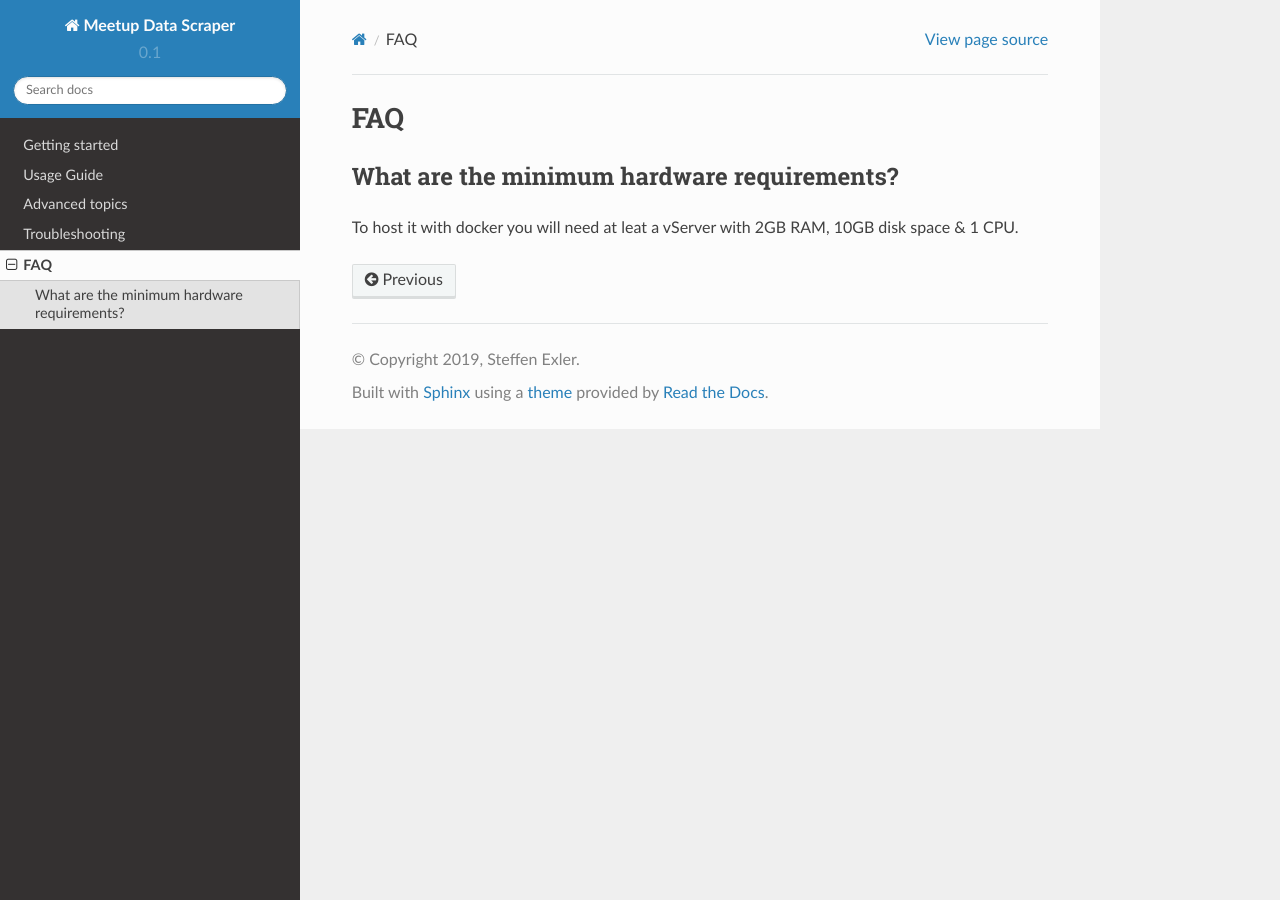
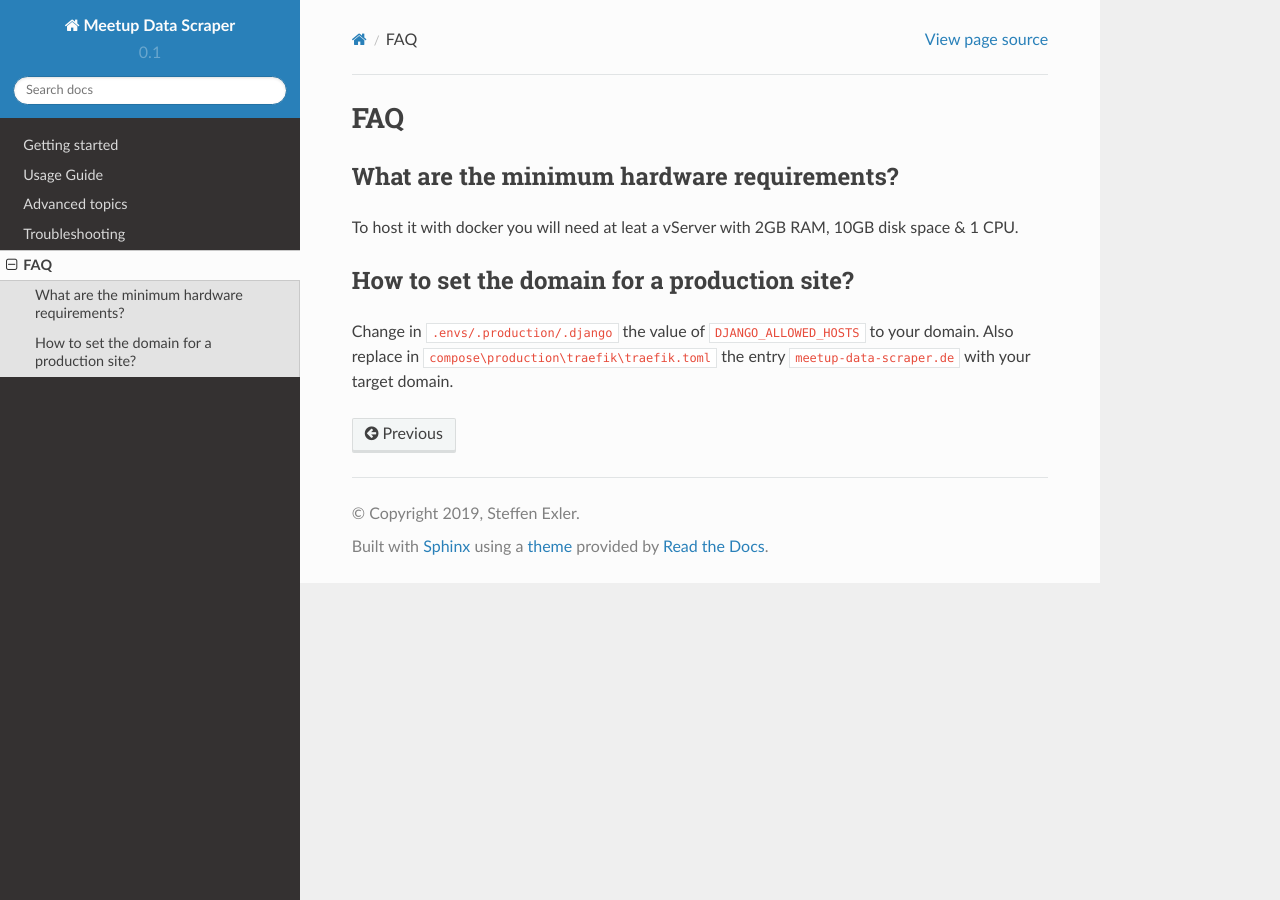
Before and after one commit to linuxluigi/meetup-data-scraper, a Sphinx documentation site: the page built from docs/faq.rst, in a window 1280 px wide. Built offline with Sphinx 7.4.7 and the Read the Docs theme 2.0.0, drawn with Linux system fonts in a browser that asks for light colours.

Commit message:
add an faq entry

```diff
--- a/docs/faq.rst
+++ b/docs/faq.rst
@@ -7,3 +7,9 @@ What are the minimum hardware requirements?
 -------------------------------------------
 
 To host it with docker you will need at leat a vServer with 2GB RAM, 10GB disk space & 1 CPU.
+
+How to set the domain for a production site?
+-------------------------------------------
+
+Change in ``.envs/.production/.django`` the value of ``DJANGO_ALLOWED_HOSTS`` to your domain.
+Also replace in ``compose\production\traefik\traefik.toml`` the entry ``meetup-data-scraper.de`` with your target domain.
```
